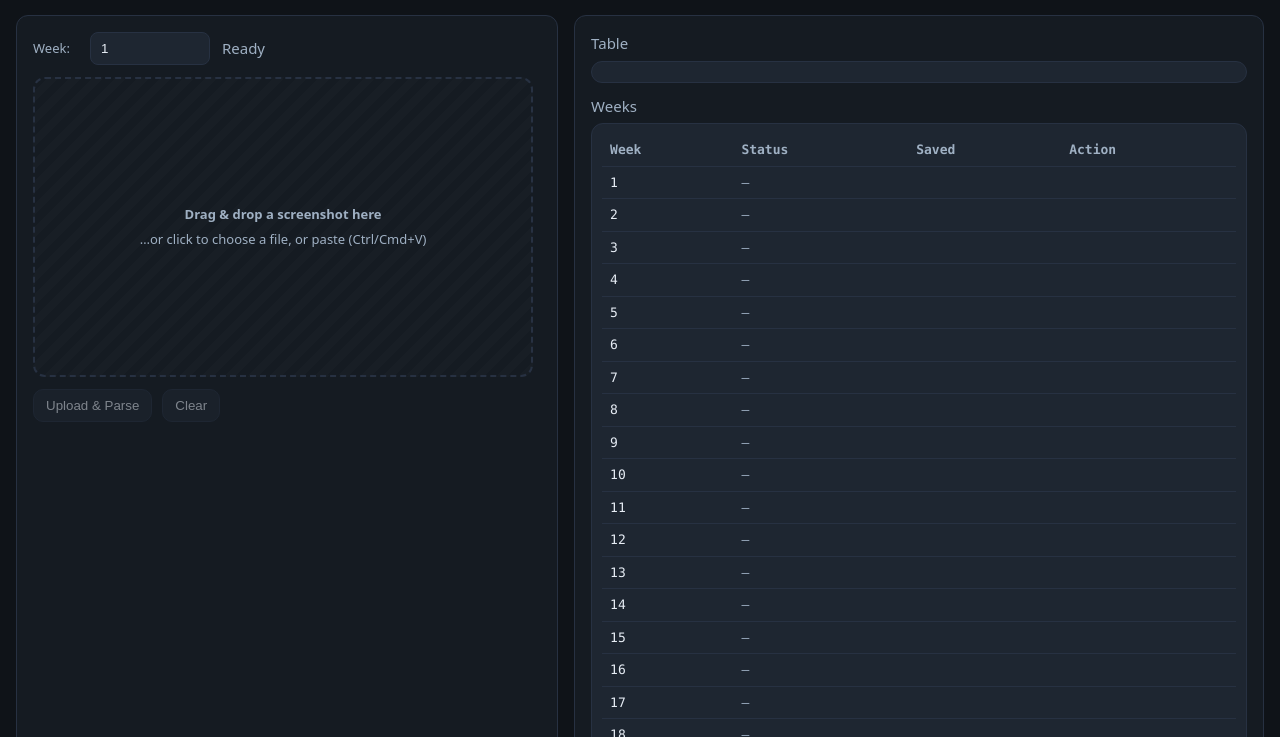
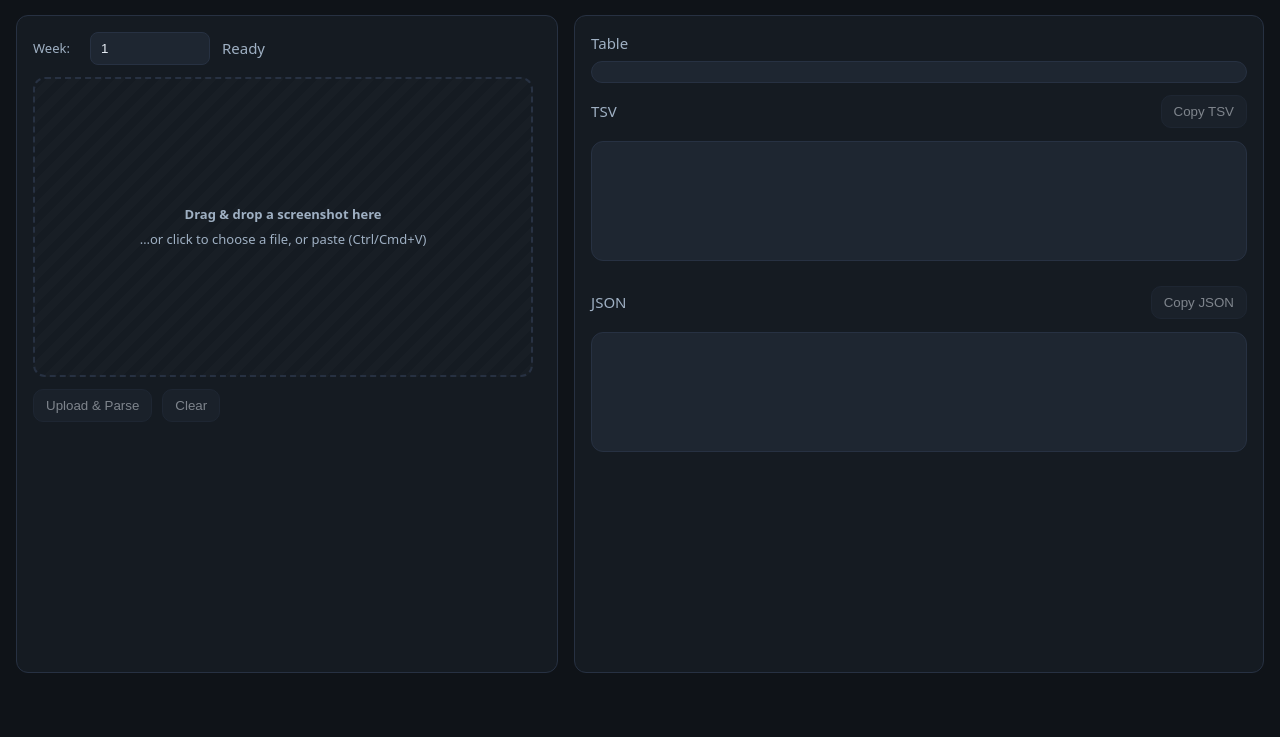
Before and after one commit to DI-main-ai/matchup-parser, a website: page public/index.html in a window 1280 px wide. Shown: the part 63-800 px from the top of the page. Drawn offline with Linux system fonts and the light colour scheme; no server answers.

Commit message:
Update index.html

```diff
--- a/public/index.html
+++ b/public/index.html
@@ -99,23 +99,7 @@
         <div class="muted" style="margin-bottom:6px">Table</div>
         <div id="tableWrap"><table id="matchTable"></table></div>
       </div>
-      <!-- place inside the right column, above TSV or where you want -->
-      <div>
-        <div class="muted" style="margin-bottom:6px">Weeks</div>
-        <div id="weeksWrap" class="mono" style="background:var(--soft);border:1px solid var(--border);border-radius:var(--round);padding:10px;overflow:auto">
-          <table id="weeksTable" style="width:100%;min-width:560px;border-collapse:collapse">
-            <thead>
-              <tr>
-                <th style="text-align:left;padding:6px 8px;color:var(--muted)">Week</th>
-                <th style="text-align:left;padding:6px 8px;color:var(--muted)">Status</th>
-                <th style="text-align:left;padding:6px 8px;color:var(--muted)">Saved</th>
-                <th style="text-align:left;padding:6px 8px;color:var(--muted)">Action</th>
-              </tr>
-            </thead>
-            <tbody></tbody>
-          </table>
-        </div>
-      </div>
+
       <!-- TSV -->
       <div>
         <div class="muted" style="display:flex;justify-content:space-between;align-items:center;margin-bottom:6px">
```
